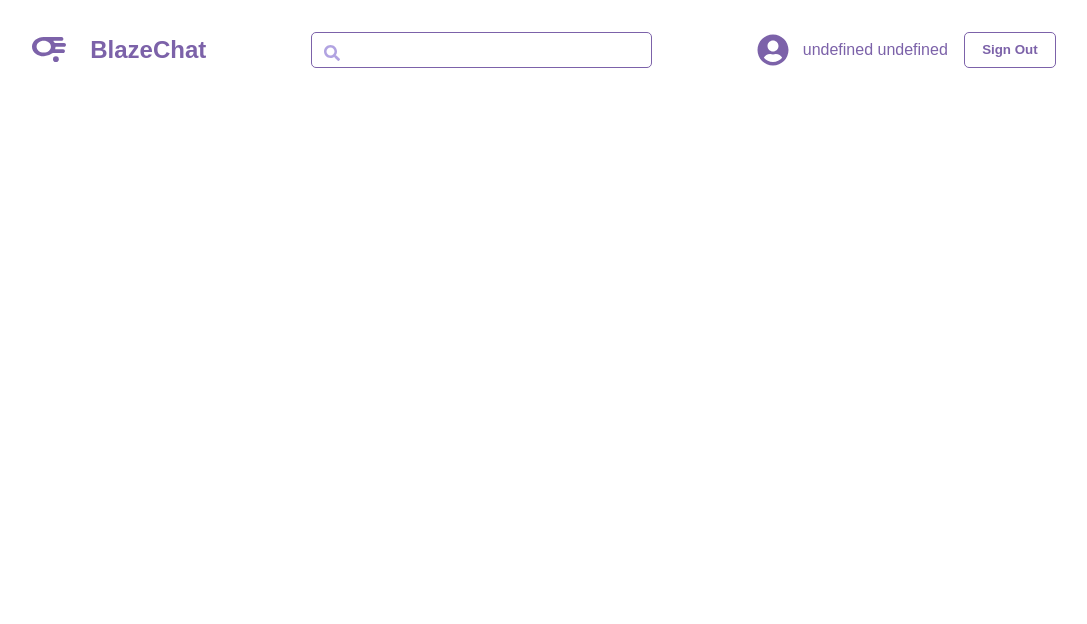
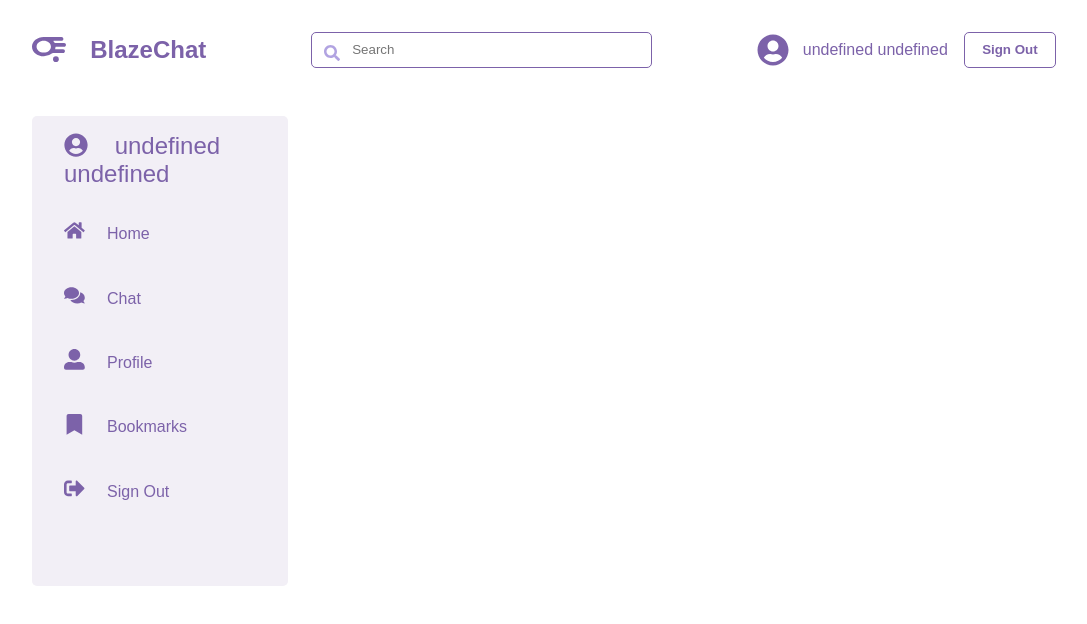
Before and after one commit to elishaking/blazehub, a React (Create React App) app in the folder client/: page /home in a window 1280 px wide. Shown: the top 624 px of the page, without its empty margins (96-1183 px from the left). Built offline with nearby package versions, Linux system fonts and the light colour scheme.

Commit message:
left nav

```diff
--- a/client/src/App.css
+++ b/client/src/App.css
@@ -224,6 +224,43 @@ select {
   width: fit-content;
 }
 
+.main {
+  display: flex;
+}
+
+.main-nav {
+  width: 25%;
+  background-color: #F2EFF6;
+  padding: 1em 2em;
+  border-radius: 5px;
+}
+
+.main-nav h2 {
+  margin-bottom: .5em;
+}
+
+.main-nav h2 span {
+  font-weight: 500;
+}
+
+.main-nav ul {
+  list-style: none;
+}
+
+.main-nav li {
+  padding: 1.3em 0;
+}
+
+.main-nav a {
+  text-decoration: none;
+  color: #7C62A9;
+}
+
+.main-nav nav svg {
+  width: 1.3em !important;
+  height: 1.3em;
+}
+
 @media (max-width: 1550px) {
   .signin-input {
     display: none;
--- a/client/src/components/Home.js
+++ b/client/src/components/Home.js
@@ -1,7 +1,8 @@
 import React, { Component } from 'react';
+import { Link } from 'react-router-dom';
 import { connect } from 'react-redux';
 import { FontAwesomeIcon } from '@fortawesome/react-fontawesome';
-import { faSearch, faUserCircle } from '@fortawesome/free-solid-svg-icons';
+import { faSearch, faUserCircle, faHome, faUserAlt, faComments, faBookmark, faSignOutAlt } from '@fortawesome/free-solid-svg-icons';
 
 class Home extends Component {
   render() {
@@ -17,7 +18,7 @@ class Home extends Component {
 
             <div className="search">
               <div className="icon-input">
-                <input type="text" />
+                <input type="text" placeholder="Search" />
                 <FontAwesomeIcon icon={faSearch} className="icon" />
               </div>
             </div>
@@ -30,7 +31,53 @@ class Home extends Component {
           </nav>
         </header>
 
+        <div className="main">
+          <div className="main-nav">
+            <header>
+              <h2>
+                {hasProfilePic ? <img src="" alt={firstName} srcset="" /> : <FontAwesomeIcon icon={faUserCircle} className="icon" />} &nbsp;&nbsp;&nbsp;
+                <span>{`${firstName} ${lastName}`}</span>
+              </h2>
+            </header>
+            <nav>
+              <ul>
+                <li>
+                  <Link to="/home">
+                    <FontAwesomeIcon icon={faHome} /> &nbsp;&nbsp;&nbsp; Home
+                  </Link>
+                </li>
+                <li>
+                  <Link to="/chat">
+                    <FontAwesomeIcon icon={faComments} /> &nbsp;&nbsp;&nbsp; Chat
+                  </Link>
+                </li>
+                <li>
+                  <Link to="/profile">
+                    <FontAwesomeIcon icon={faUserAlt} /> &nbsp;&nbsp;&nbsp; Profile
+                  </Link>
+                </li>
+                <li>
+                  <Link to="/bookmarks">
+                    <FontAwesomeIcon icon={faBookmark} /> &nbsp;&nbsp;&nbsp; Bookmarks
+                  </Link>
+                </li>
+                <li>
+                  <Link onClick={((e) => { console.log(e) })}>
+                    <FontAwesomeIcon icon={faSignOutAlt} /> &nbsp;&nbsp;&nbsp; Sign Out
+                  </Link>
+                </li>
+              </ul>
+            </nav>
+          </div>
 
+          <div className="main-feed">
+
+          </div>
+
+          <div className="extras">
+
+          </div>
+        </div>
       </div>
     )
   }
```
